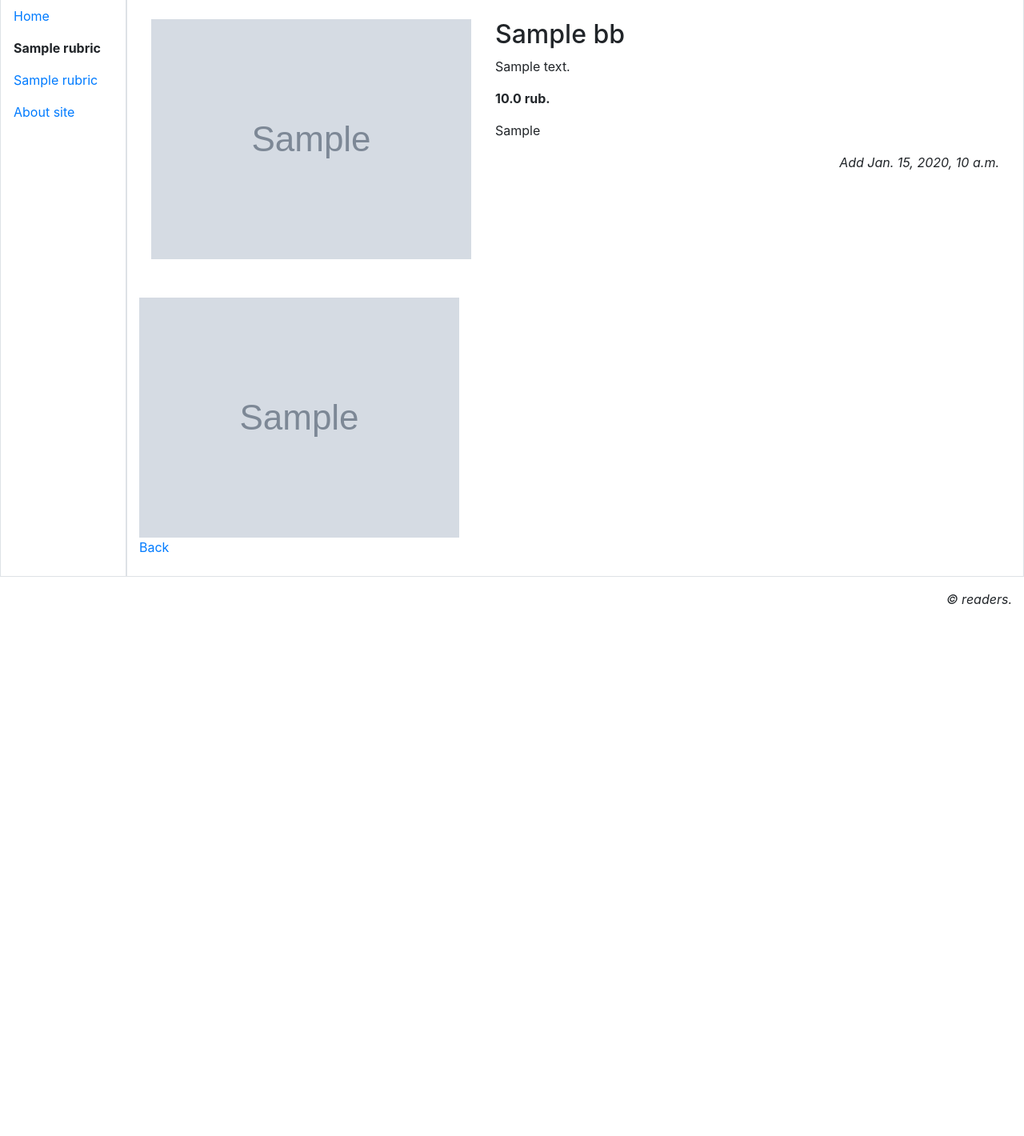
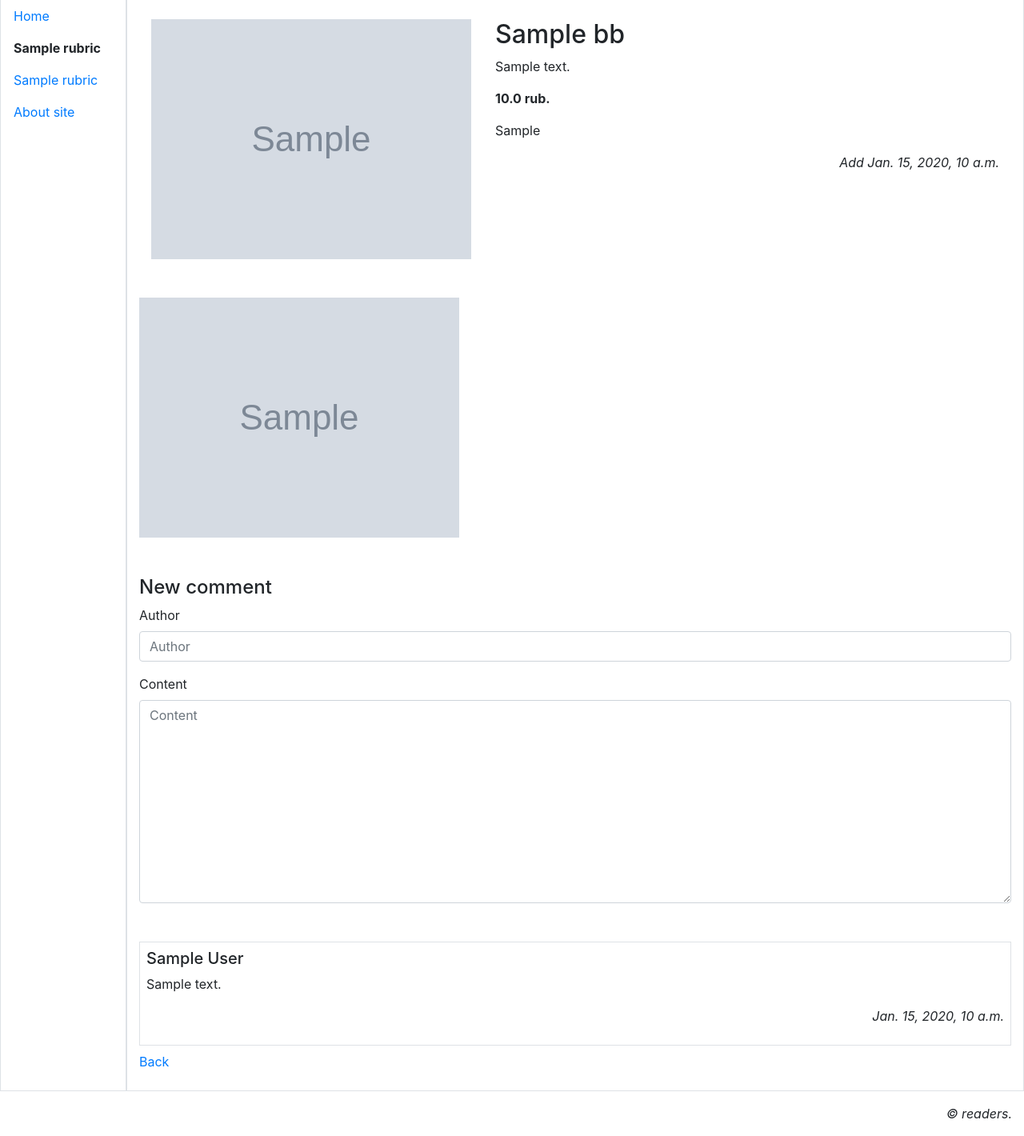
Before and after one commit to Counter0021/python_web, a Django app: page /1/1/ in a window 1280 px wide. Shown: the part 182-1602 px from the top of the page at 80% size. Before the commit the page ends 937 px from the top, so only its background shows below. Run offline with Django 3.2, Linux system fonts and the light colour scheme; tables that the repository leaves empty hold one stand-in row (values such as "Sample post"); grey boxes marked "Sample" are stand-in pictures; some libraries are stand-ins or nearby versions.

Commit message:
Add comment

```diff
--- a/bboard/bboard/settings.py
+++ b/bboard/bboard/settings.py
@@ -40,6 +40,7 @@
     'social_django',
     'django_cleanup',
     'easy_thumbnails',
+    'captcha',
 ]
 
 MIDDLEWARE = [
--- a/bboard/bboard/urls.py
+++ b/bboard/bboard/urls.py
@@ -7,6 +7,7 @@
 
 urlpatterns = [
     path('admin/', admin.site.urls),
+    path('captcha/', include('captcha.urls')),
     path('', include('main.urls')),
     path('social/', include('social_django.urls', namespace='social')),
 ]
--- a/bboard/main/forms.py
+++ b/bboard/main/forms.py
@@ -1,6 +1,7 @@
 # Формы
+from captcha.fields import CaptchaField
 from django import forms
-from .models import AdvUser, SuperRubric, SubRubric, Bb, AdditionalImage
+from .models import AdvUser, SuperRubric, SubRubric, Bb, AdditionalImage, Comment
 from django.contrib.auth import password_validation
 from django.core.exceptions import ValidationError
 from django.forms import inlineformset_factory
@@ -82,3 +83,21 @@
 
 # Дополнительные иллюстрации
 AIFormSet = inlineformset_factory(Bb, AdditionalImage, fields='__all__')
+
+
+# Форма комментариев зарегистрированных пользователей
+class UserCommentForm(forms.ModelForm):
+    class Meta:
+        model = Comment
+        exclude = ('is_active',)
+        widgets = {'bb': forms.HiddenInput}
+
+
+# Форма комментариев гостей
+class GuestCommentForm(forms.ModelForm):
+    captcha = CaptchaField(label='Input text from image', error_messages={'invalid': 'False text'})
+
+    class Meta:
+        model = Comment
+        exclude = ('is_active',)
+        widgets = {'bb': forms.HiddenInput}
--- a/bboard/main/models.py
+++ b/bboard/main/models.py
@@ -102,3 +102,17 @@
     class Meta:
         verbose_name = 'Additional Image'
         verbose_name_plural = 'Additional Images'
+
+
+# Комментарии
+class Comment(models.Model):
+    bb = models.ForeignKey(Bb, on_delete=models.CASCADE, verbose_name='Advertisement')
+    author = models.CharField(max_length=30, verbose_name='Author')
+    content = models.TextField(verbose_name='Content')
+    is_active = models.BooleanField(default=True, db_index=True, verbose_name='Active?')
+    created_at = models.DateTimeField(auto_now_add=True, db_index=True, verbose_name='Published')
+
+    class Meta:
+        verbose_name = 'Comment'
+        verbose_name_plural = 'Comments'
+        ordering = ['created_at']
--- a/bboard/main/templates/main/detail.html
+++ b/bboard/main/templates/main/detail.html
@@ -1,6 +1,8 @@
 {% extends "layout/basic.html" %}
 
 {% block title %}{{ bb.title }} - {{ bb.rubric.name }}{% endblock %}
+
+{% load bootstrap4 %}
 
 {% block content %}
 
@@ -27,6 +29,24 @@
       {% endfor %}
     </div>
   {% endif %}
+
+  <h4 class="mt-5">New comment</h4>
+  <form method="post">
+    {% csrf_token %}
+    {% bootstrap_form form layout='horizontal' %}
+    {% buttons submit='Add' %}{% endbuttons %}
+  </form>
+  {% if comments %}
+    <div class="mt-5">
+      {% for comment in comments %}
+        <div class="my-2 p-2 border">
+          <h5>{{ comment.author }}</h5>
+          <p>{{ comment.content }}</p>
+          <p class="text-right font-italic">{{ comment.created_at }}</p>
+        </div>
+      {% endfor %}
+    </div>
+  {% endif %}
   <p><a href="{% url 'main:by_rubric' pk=bb.rubric.pk %}{{ all }}">Back</a></p>
 
 {% endblock %}
--- a/bboard/main/views.py
+++ b/bboard/main/views.py
@@ -16,8 +16,9 @@
 from django.core.paginator import Paginator
 from django.db.models import Q
 
-from .models import AdvUser, SubRubric, Bb
-from .forms import ChangeUserInfoForm, RegisterUserForm, SearchForm, BbForm, AIFormSet
+from .models import AdvUser, SubRubric, Bb, Comment
+from .forms import ChangeUserInfoForm, RegisterUserForm, SearchForm, BbForm, AIFormSet, UserCommentForm, \
+    GuestCommentForm
 from .utilities import signer
 
 
@@ -188,10 +189,29 @@
 
 
 # Страница выбранного объявления
+# Вывод комментариев и добавление нового комента
 def detail(request, rubric_pk, pk):
-    bb = get_object_or_404(Bb, pk=pk)
+    bb = Bb.objects.get(pk=pk)
     ais = bb.additionalimage_set.all()
-    context = {'bb': bb, 'ais': ais}
+    comments = Comment.objects.filter(bb=pk, is_active=True)
+    # Объявление связываем с комментарием
+    initial = {'bb': bb.pk}
+    # Если пользователь выполнил логин
+    if request.user.is_authenticated:
+        initial['author'] = request.user.username
+        form_class = UserCommentForm
+    else:
+        form_class = GuestCommentForm
+    form = form_class(initial=initial)
+    if request.method == 'POST':
+        c_form = form_class(request.POST)
+        if c_form.is_valid():
+            c_form.save()
+            messages.add_message(request, messages.SUCCESS, 'Comment add')
+        else:
+            form = c_form
+            messages.add_message(request, messages.WARNING, 'Comment no add')
+    context = {'bb': bb, 'ais': ais, 'comments': comments, 'form': form}
     return render(request, 'main/detail.html', context)
 
 
```
